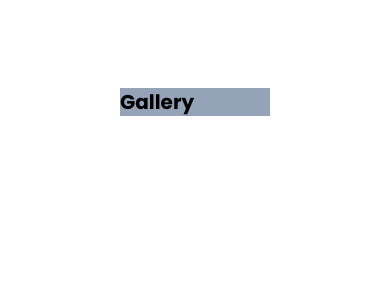
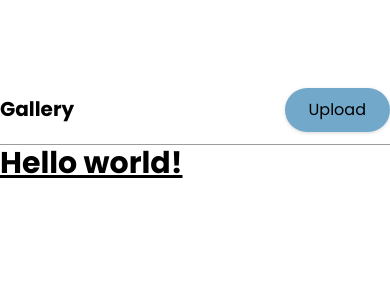
Before and after one commit to seba-salahat5/nuxt-gallery, a Nuxt app: page / in a window 390 px wide. Shown: the top 300 px of the page. Built offline with nearby package versions, Linux system fonts and the light colour scheme.

Commit message:
Implementing header button and mobile view

```diff
--- a/layouts/default.vue
+++ b/layouts/default.vue
@@ -1,5 +1,12 @@
 <template>
-    <div class="mx-28 mt-20 bg-slate-400">
-        <h1 class="text-xl font-bold my-2">Gallery</h1>
+    <header class="sm:mx-28 mx-auto mt-20 bg-white flex justify-between content-baseline sticky ">
+        <h1 class="text-xl text-text font-bold my-2">Gallery</h1>
+        <button class="py-2.5 px-6 rounded-full h-11 mb-3 bg-brand text-base text-text font-normal drop-shadow">
+            Upload
+        </button>
+    </header>
+    <hr class="border-t border-line my-0">
+    <div>
+        <slot />
     </div>
 </template>
--- a/tailwind.config.js
+++ b/tailwind.config.js
@@ -12,6 +12,8 @@ export default {
     extend: {
       colors: {
         text: '#000000',
+        brand: '#72A8CA',
+        line: '#9C9C9C',
       },
       spacing: {
         '2': '7px',
```
